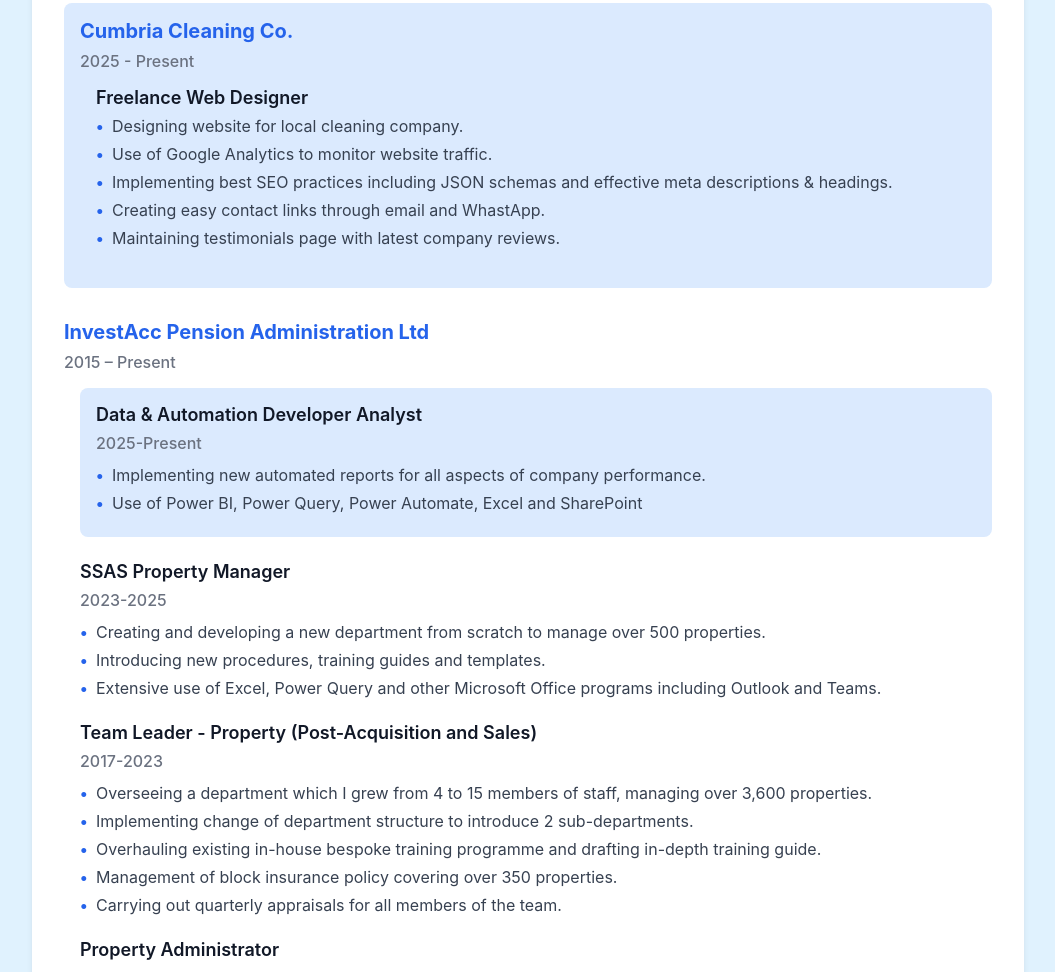
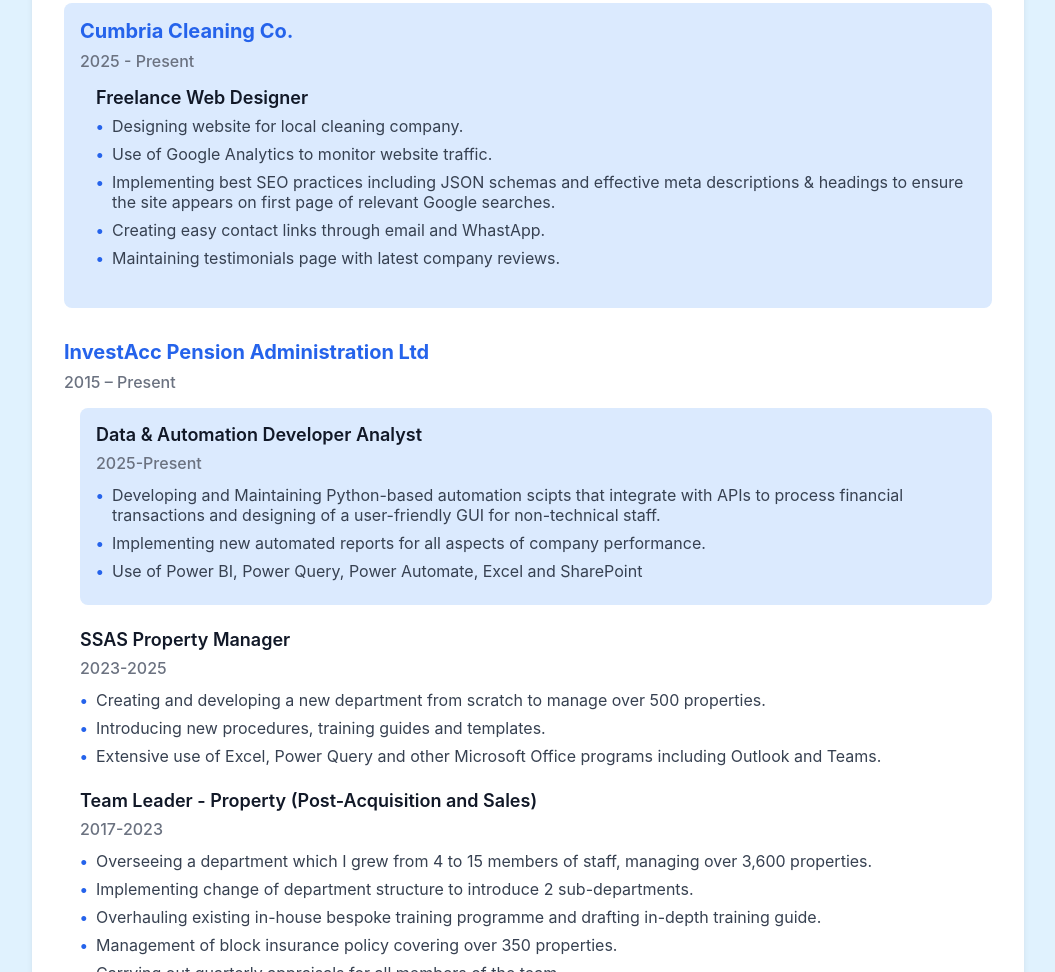
Before and after one commit to corbey08/digital-cv, a plain HTML site: page index.html in a window 1280 px wide. Shown: the part 1320-2292 px from the top of the page, without its empty margins (112-1167 px from the left). Drawn offline with Linux system fonts and the light colour scheme.

Commit message:
Update index.html

```diff
--- a/index.html
+++ b/index.html
@@ -128,7 +128,7 @@
                     <ul class="role-duties">
                         <li>Designing website for local cleaning company.</li>
                         <li>Use of Google Analytics to monitor website traffic.</li>
-                        <li>Implementing best SEO practices including JSON schemas and effective meta descriptions & headings.</li>
+                        <li>Implementing best SEO practices including JSON schemas and effective meta descriptions & headings to ensure the site appears on first page of relevant Google searches.</li>
                         <li>Creating easy contact links through email and WhastApp.</li>
                         <li>Maintaining testimonials page with latest company reviews.</li>
                     </ul>
@@ -143,6 +143,7 @@
                     <h4 class="role-title">Data & Automation Developer Analyst</h4>
                     <p class="role-period">2025-Present</p>
                     <ul class="role-duties">
+                        <li>Developing and Maintaining Python-based automation scipts that integrate with APIs to process financial transactions and designing of a user-friendly GUI for non-technical staff.</li>
                         <li>Implementing new automated reports for all aspects of company performance.</li>
                         <li>Use of Power BI, Power Query, Power Automate, Excel and SharePoint</li>
                     </ul>
```
